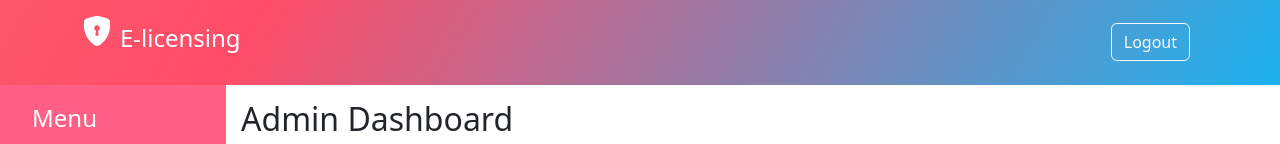
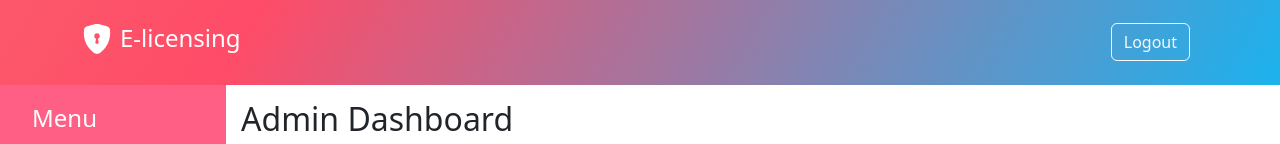
Before and after one commit to bhawansh-bns/final-screens, a React (Create React App) app: page /admin-dashboard in a window 1280 px wide. Shown: the top 144 px of the page. Built offline with nearby package versions, Linux system fonts and the light colour scheme.

Commit message:
gradient done

```diff
--- a/src/components/template/Header.js
+++ b/src/components/template/Header.js
@@ -23,7 +23,7 @@ const Header = () => {
       <div class="container my-3">
         <div class="d-flex flex-wrap align-items-center justify-content-center justify-content-lg-start">
           <ul class="nav col-12 col-lg-auto me-lg-auto mb-2 justify-content-center mb-md-0">
-            <li>
+            <li class="mt-2">
               <svg
                 xmlns="http://www.w3.org/2000/svg"
                 width="30"
```
